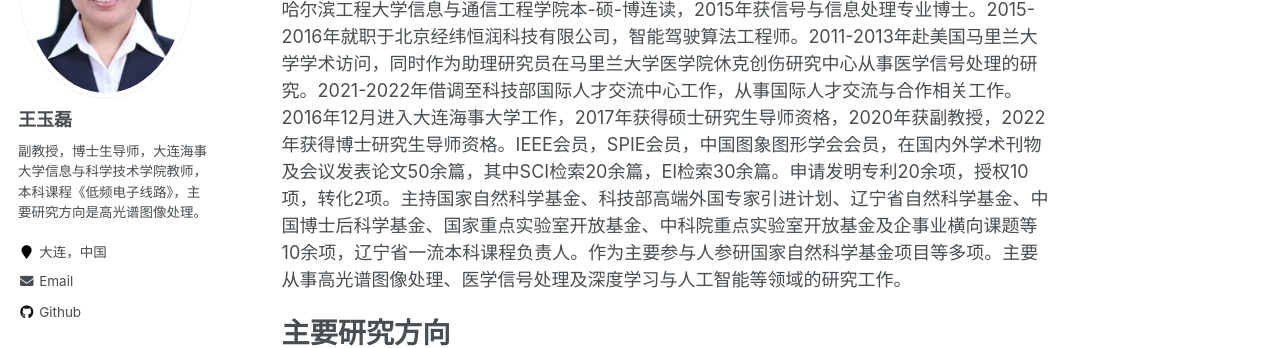
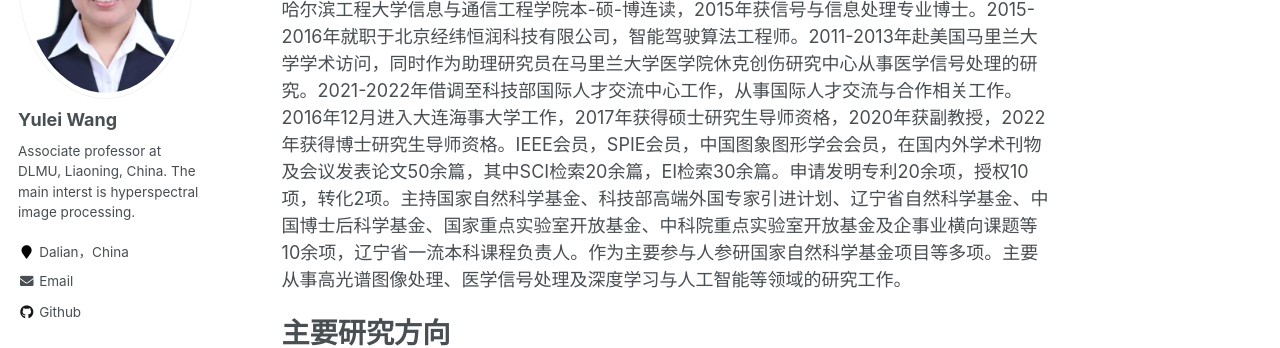
Before and after one commit to YuleiWang1/YuleiWang1.github.io, a Jekyll site: the page built from _pages/about.md, in a window 1280 px wide. Shown: the part 255-603 px from the top of the page. Built offline with Jekyll 4.4.1, drawn with Linux system fonts in a browser that asks for light colours.

Commit message:
Update _config.yml

```diff
--- a/_config.yml
+++ b/_config.yml
@@ -80,11 +80,11 @@ analytics:
 
 # Site Author
 author:
-  name             : "王玉磊"
+  name             : "Yulei Wang"
   avatar           : "profile.png"
   email            : "wangyulei@dlmu.edu.cn"
-  bio              : "副教授，博士生导师，大连海事大学信息与科学技术学院教师，本科课程《低频电子线路》，主要研究方向是高光谱图像处理。"
-  location         : "大连，中国"
+  bio              : "Associate professor at DLMU, Liaoning, China. The main interst is hyperspectral image processing."
+  location         : "Dalian，China"
   employer         :
 #  pubmed           : "https://www.ncbi.nlm.nih.gov/pubmed/?term=john+snow"
 #  googlescholar    : "http://yourfullgooglescholarurl.com"
```
